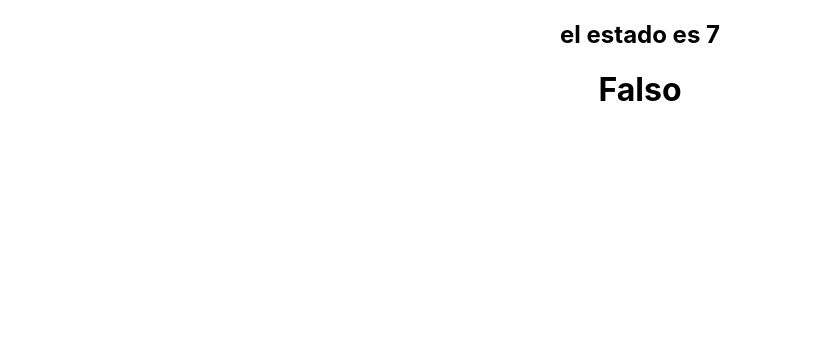
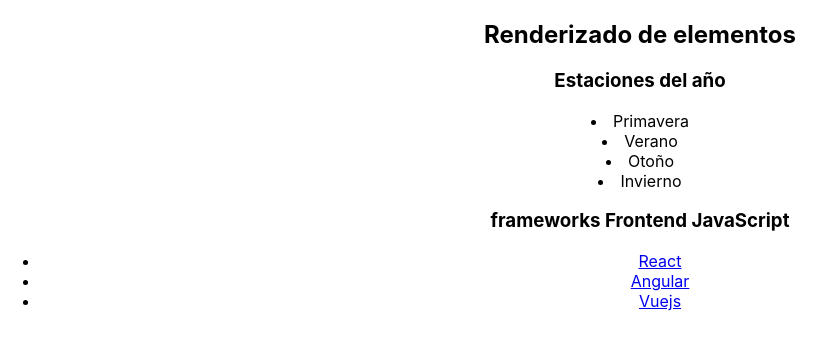
Before and after one commit to odonML/praticas-react, a React (Create React App) app: page / in a window 1280 px wide. Shown: the top 350 px of the page, without its empty margins (0-835 px from the left). Built offline with nearby package versions, Linux system fonts and the light colour scheme.

Commit message:
renderizadi elementos en componentes de clase

```diff
--- a/src/App.js
+++ b/src/App.js
@@ -4,6 +4,7 @@ import ComponenteFuncional from "./components/ComponenteFuncional";
 import EstadoClase from "./components/EstadoClase";
 import Propiedades from "./components/Propiedades";
 import EstadoFuncional from './components/EstadoFuncional/index';
+import RenderizadoElementosClase from "./components/RenderizadoElementosClase/RenderizadoElementosClase";
 
 function App() {
     return (
@@ -19,9 +20,11 @@ function App() {
                 funcion={(num) => num * num}
                 elementoReact={<h1>soy un elemento react</h1>}
                 componente={<ComponenteFuncional msj="hola"/>}
-            /> */}
+            />
             <EstadoClase />
             <EstadoFuncional/>
+            */}
+            <RenderizadoElementosClase/>
         </div>
     );
 }
--- /dev/null
+++ b/src/components/RenderizadoElementosClase/RenderizadoElementosClase.js
@@ -0,0 +1,40 @@
+import React, { Component } from "react";
+import data from "../../helpers/data.json"
+
+function Elemento({url, name}) {
+    return(
+        <li>
+            <a href={url}>{name}</a>
+        </li>
+    )
+}
+
+class RenderizadoElementosClase extends Component {
+    constructor(props) {
+        super(props);
+        this.state = {
+            estaciones: ["Primavera", "Verano", "Otoño", "Invierno"],
+        };
+    }
+    render() {
+        return (
+            <div>
+                <h2>Renderizado de elementos</h2>
+                <h3>Estaciones del año</h3>
+                {this.state.estaciones.map((e) => (
+                    <li key={e}>{e}</li>
+                ))}
+                <h3>frameworks Frontend JavaScript</h3>
+               <ul>
+                    {
+                    data.frameworks.map((e)=>(
+                        <Elemento key={e.id} url={e.url} name={e.name}/>
+                    ))
+                }
+               </ul>
+            </div>
+        );
+    }
+}
+
+export default RenderizadoElementosClase;
--- /dev/null
+++ b/src/helpers/data.json
@@ -0,0 +1,19 @@
+{
+    "frameworks": [
+        {
+            "id": 1,
+            "name": "React",
+            "url": "https://reactjs.org"
+        },
+        {
+            "id": 1,
+            "name": "Angular",
+            "url": "https://angular.io"
+        },
+        {
+            "id": 3,
+            "name": "Vuejs",
+            "url": "https://vuejs.org"
+        }
+    ]
+}
```
